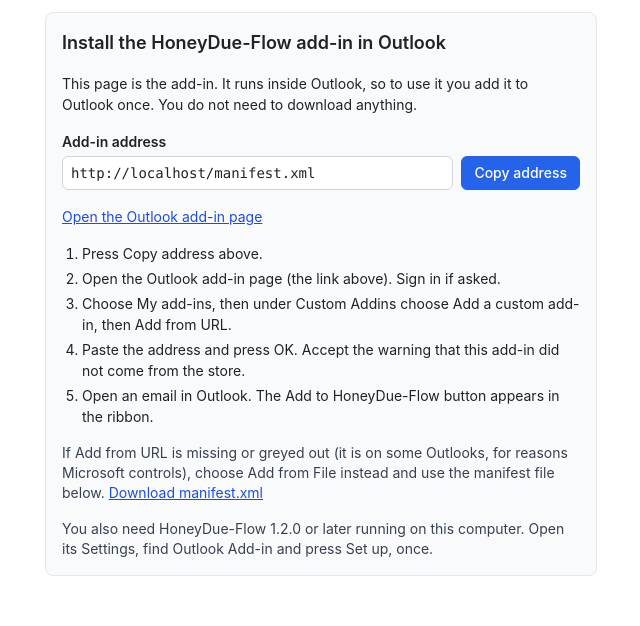
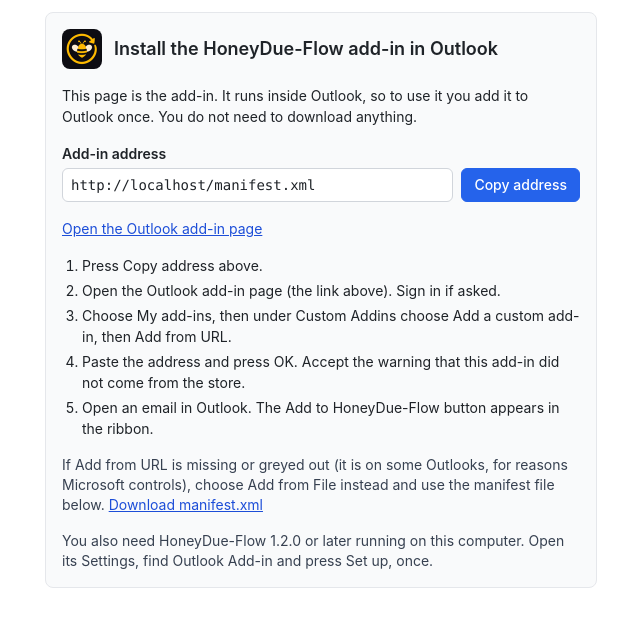
Before and after one commit to 007Style/HDF-Plug, a React (Vite) app: page / in a window 1280 px wide. Shown: the top 626 px of the page, without its empty margins (319-959 px from the left). Built offline with nearby package versions, Linux system fonts and the light colour scheme.

Commit message:
Show the HoneyDue-Flow icon on the install page and as the browser tab icon

```diff
--- a/index.html
+++ b/index.html
@@ -4,6 +4,7 @@
     <meta charset="UTF-8" />
     <meta name="viewport" content="width=device-width, initial-scale=1.0" />
     <title>HoneyDue-Flow</title>
+    <link rel="icon" type="image/png" href="/HDF-Plug/assets/bee-32.png" />
     <script src="https://appsforoffice.microsoft.com/lib/1/hosted/office.js"></script>
   </head>
   <body>
--- a/src/components/Install.tsx
+++ b/src/components/Install.tsx
@@ -23,7 +23,10 @@ export const Install: React.FC<{ pageUrl?: string; copy?: (text: string) => Prom
 
   return (
     <section className="rounded-lg border border-gray-200 bg-gray-50 p-4 space-y-4" aria-label={TEXTS.installTitle}>
-      <h1 className="text-lg font-semibold">{TEXTS.installTitle}</h1>
+      <div className="flex items-center gap-3">
+        <img src={new URL('assets/bee-80.png', pageUrl).toString()} alt="" width={40} height={40} className="rounded-lg" />
+        <h1 className="text-lg font-semibold">{TEXTS.installTitle}</h1>
+      </div>
       <p>{TEXTS.installIntro}</p>
 
       <div className="space-y-1">
```
Also changed, not shown: 1 other file (tests, documents, lock files or other folders).
